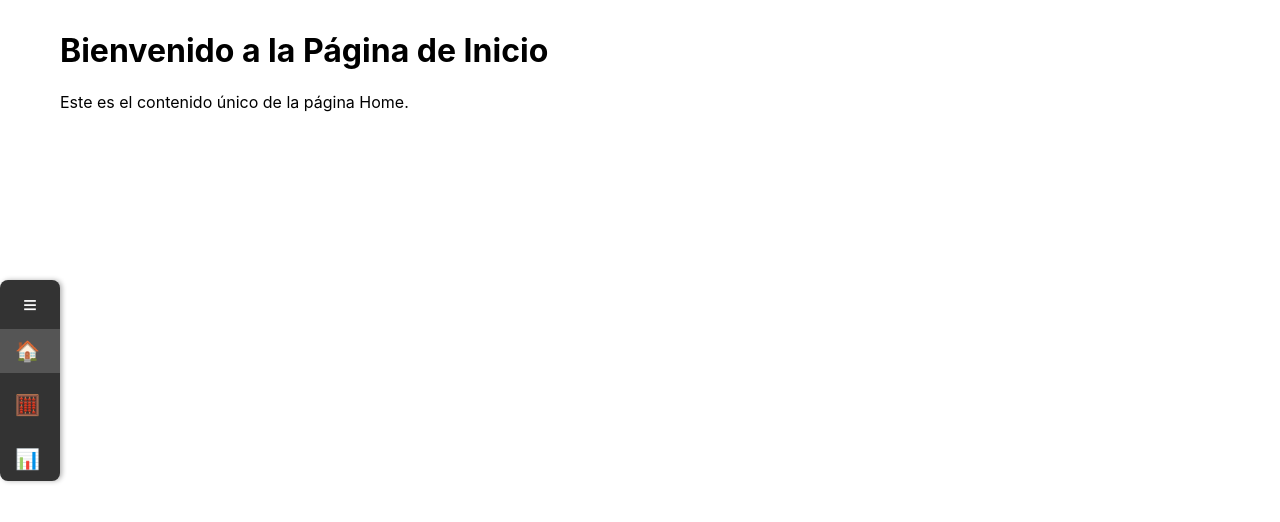
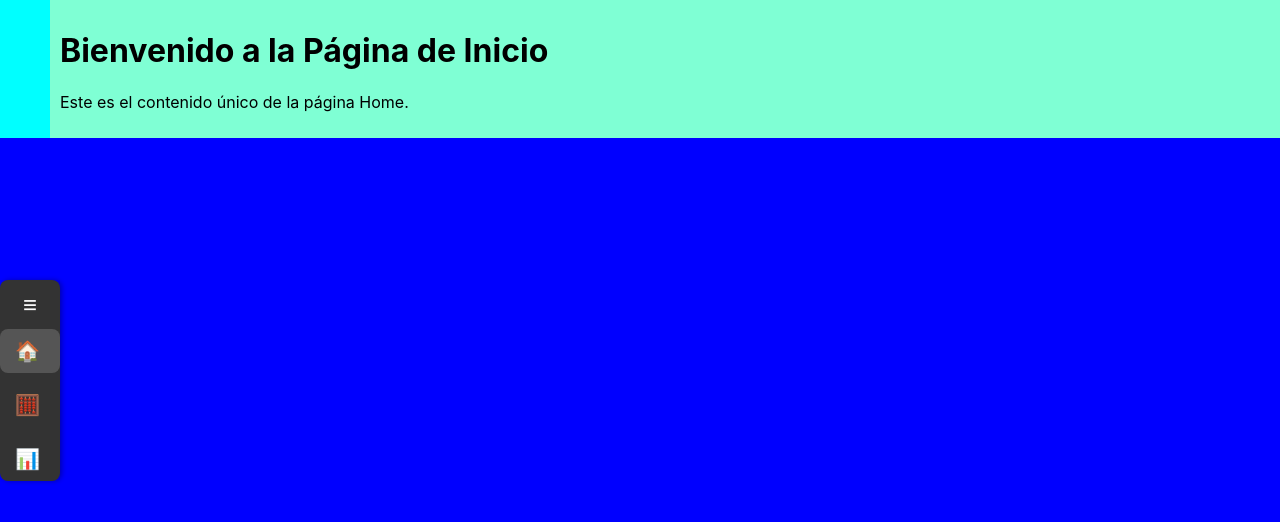
Before and after one commit to Bocchi26/ProyectoFinal, a React (Create React App) app: page / in a window 1280 px wide. Shown: the top 522 px of the page. Built offline with nearby package versions, Linux system fonts and the light colour scheme.

Commit message:
cambios de color de la plantilla

```diff
--- a/src/components/Plantilla/barraNavegacion.css
+++ b/src/components/Plantilla/barraNavegacion.css
@@ -69,6 +69,7 @@
   .navegacion a.activo {
     background-color: #555;
     font-weight: bold;
+    border-radius: 8px;
   }
 
   /* Página principal con espacio reservado para la barra */
@@ -76,6 +77,7 @@
     margin-left: 50px; /* Espacio reservado para la barra cerrada */
     padding: 10px;
     transition: margin-left 0.3s; /* Suaviza el cambio al abrir la barra */
+
   }
 
   /* Ajuste al abrir la barra */
--- a/src/components/Plantilla/plantilla.css
+++ b/src/components/Plantilla/plantilla.css
@@ -0,0 +1,7 @@
+    .planti {
+        background-color: aqua;
+    }
+
+    .contenidoPrincipal {
+        background-color: aquamarine;
+    }
--- a/src/components/Plantilla/plantilla.js
+++ b/src/components/Plantilla/plantilla.js
@@ -1,14 +1,16 @@
 
 import React from "react";
 import BarraNavegacion from "./barraNavegacion";
+import "./plantilla.css"
 
 const Plantilla = ({ children }) => {
   return (
-    <div style={{ display: "flex", minHeight: "100vh" }}>
+    <div className="planti">
         {/* Barra de navegación */}
         <BarraNavegacion />
          {/* aqui va a ir como va a ser la plntilla */}
       <div className="contenidoPrincipal">
+
         {children} {/* Contenido específico de cada página */}
       </div>
     </div>
--- a/src/index.css
+++ b/src/index.css
@@ -5,6 +5,7 @@ body {
     sans-serif;
   -webkit-font-smoothing: antialiased;
   -moz-osx-font-smoothing: grayscale;
+  background-color:blue;
 }
 
 code {
```
